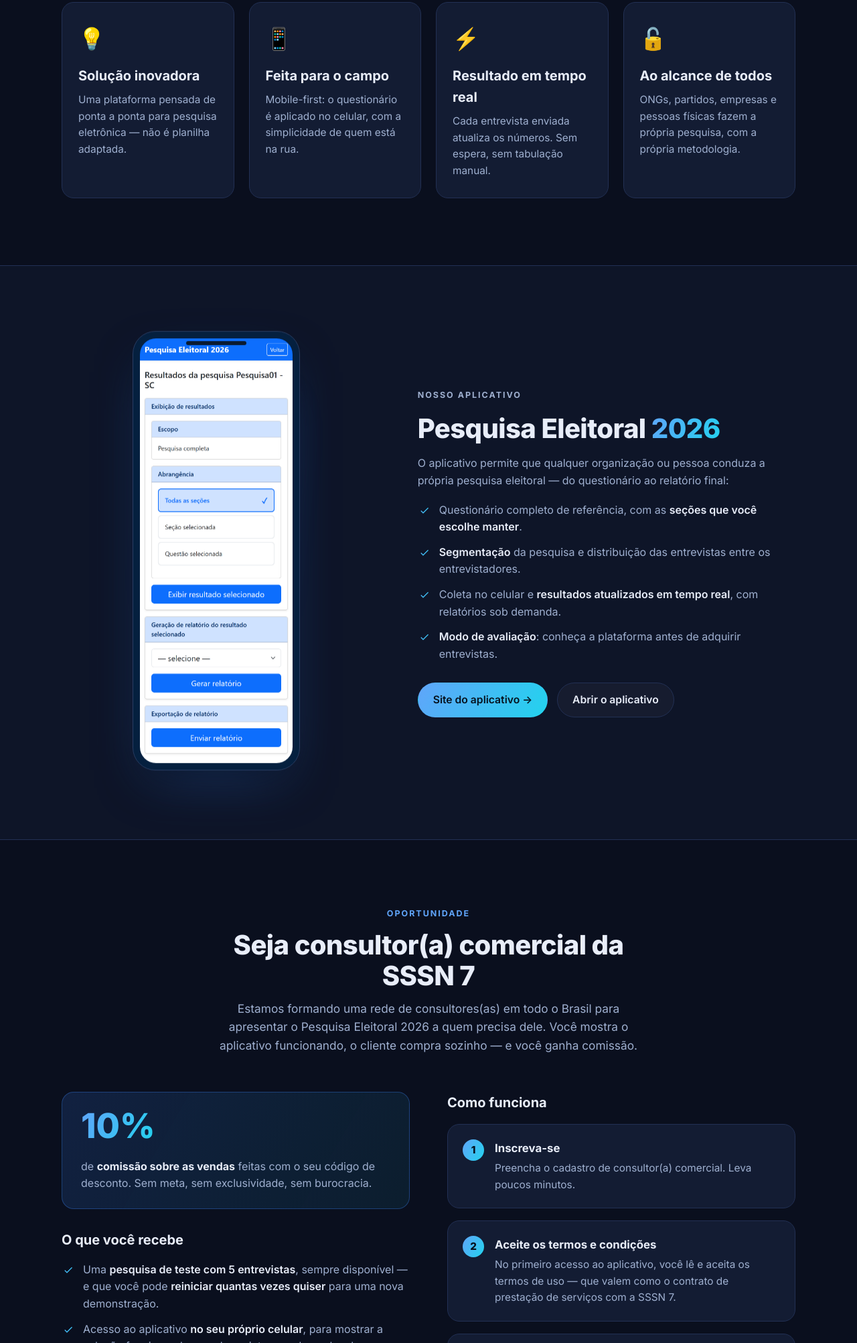
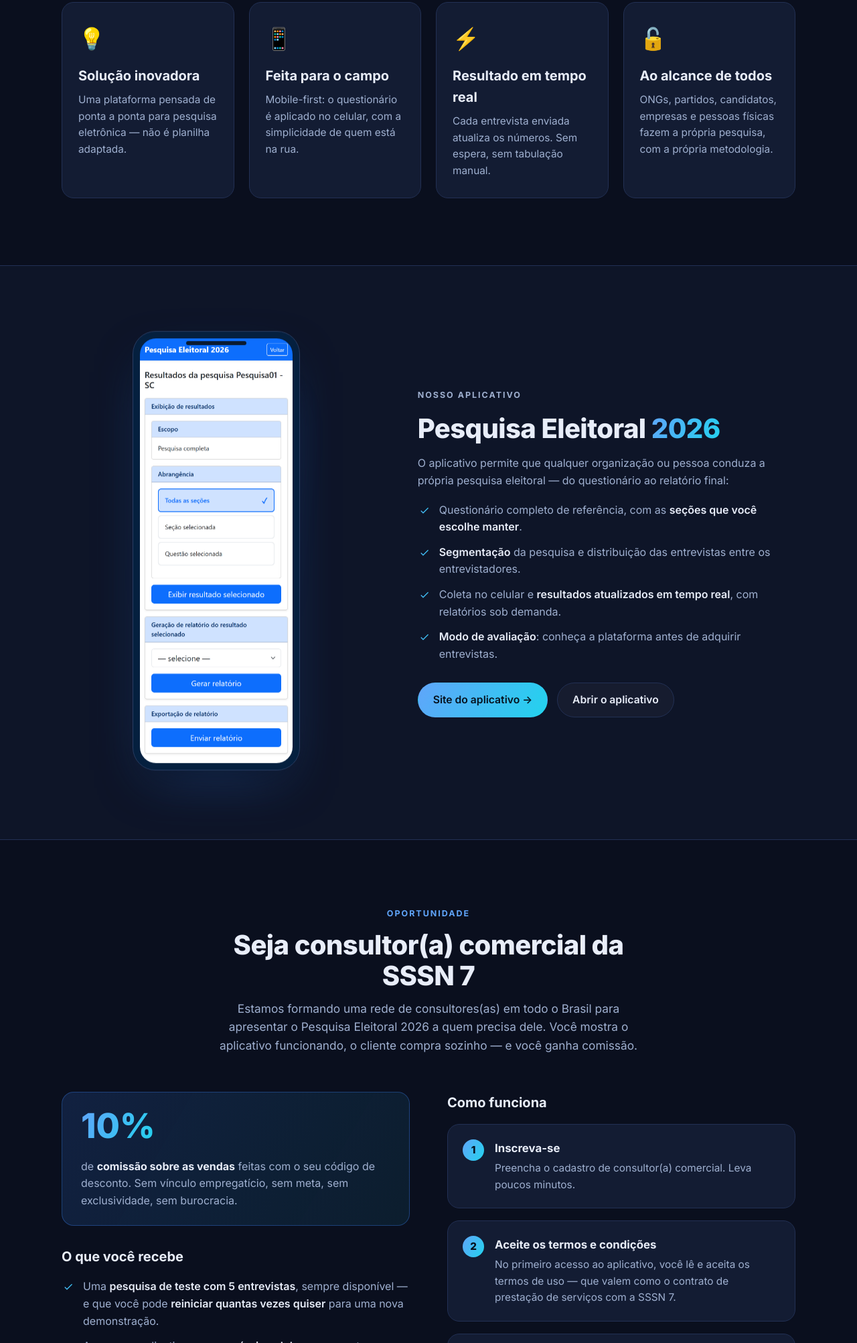
Before and after one commit to ricardopereiraesilva/sssn7, a plain HTML site: page index.html in a window 1280 px wide. Shown: the part 1185-3190 px from the top of the page at 67% size. Drawn offline with Linux system fonts and the light colour scheme.

Commit message:
textos: sem vínculo empregatício (comissão) + candidatos no público-alvo

```diff
--- a/index.html
+++ b/index.html
@@ -96,7 +96,7 @@
         <article class="card reveal">
           <div class="card__ico">🔓</div>
           <h3>Ao alcance de todos</h3>
-          <p>ONGs, partidos, empresas e pessoas físicas fazem a própria pesquisa, com a própria metodologia.</p>
+          <p>ONGs, partidos, candidatos, empresas e pessoas físicas fazem a própria pesquisa, com a própria metodologia.</p>
         </article>
       </div>
     </div>
@@ -156,7 +156,7 @@
             <span class="highlight__num">10%</span>
             <span class="highlight__txt">
               de <b>comissão sobre as vendas</b> feitas com o seu código de desconto.
-              Sem meta, sem exclusividade, sem burocracia.
+              Sem vínculo empregatício, sem meta, sem exclusividade, sem burocracia.
             </span>
           </div>
 
```
